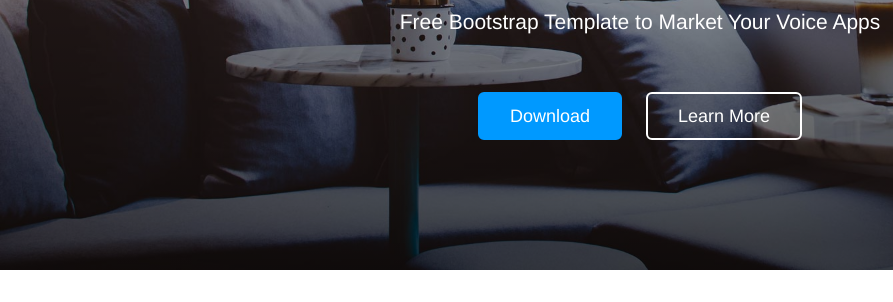
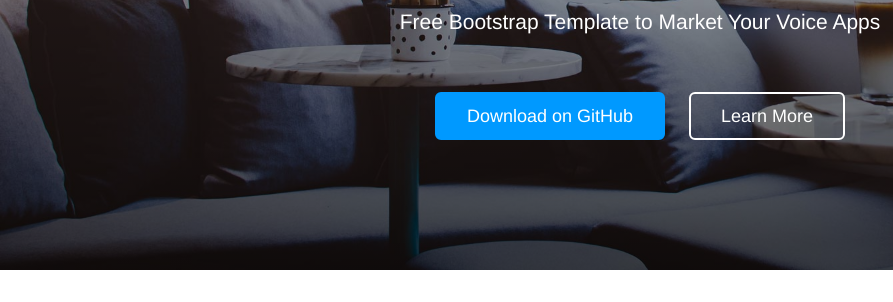
Before and after one commit to jovotech/voice-landing-page, a plain HTML site: page index.html in a window 1280 px wide. Shown: the part 332-634 px from the top of the page, 0-893 px from the left. Drawn offline with nearby package versions, Linux system fonts and the light colour scheme.

Commit message:
readme fix

```diff
--- a/index.html
+++ b/index.html
@@ -55,7 +55,7 @@
           <h1>Landing Page For Your Alexa Skill and Google Action</h1>
           <p>Free Bootstrap Template to Market Your Voice Apps</p>
         </div>
-         <a class="btn btn-lg btn-primary" href="#" role="button">Download</a>
+         <a class="btn btn-lg btn-primary" href="https://github.com/jovotech/voice-landing-page" target="_blank" role="button">Download on GitHub</a>
          <a class="btn btn-lg btn-secondary scroll" href="#benefits" role="button">Learn More</a>
       </div>
 
```
Also changed, not shown: 1 other file.
